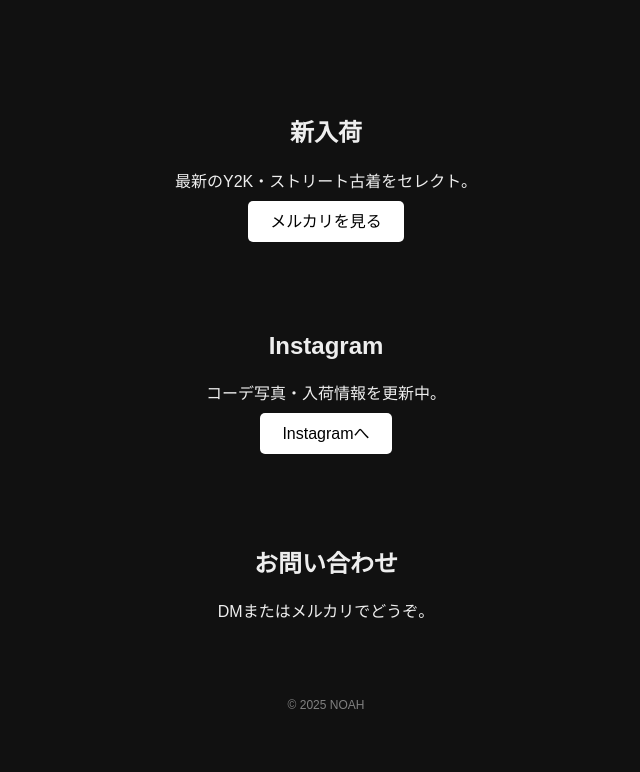
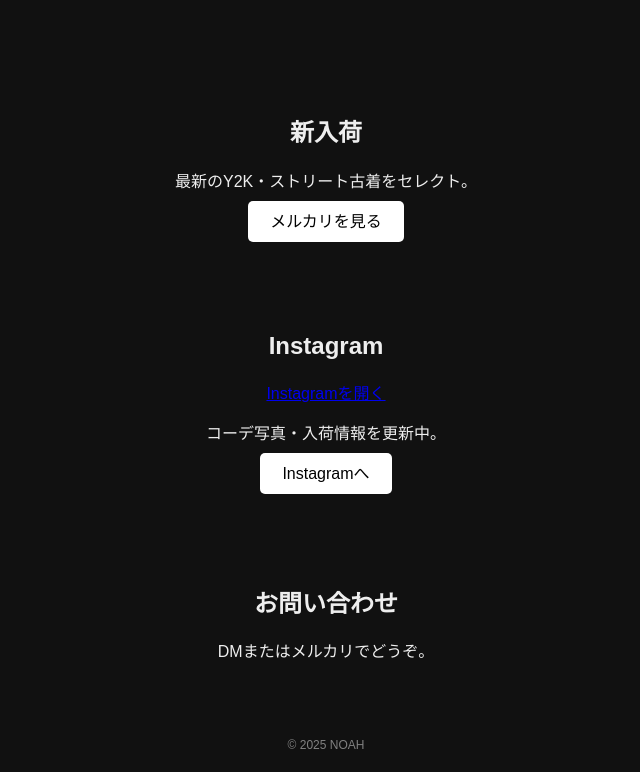
Before and after one commit to rilooo0/noah, a plain HTML site: page index.html in a window 1280 px wide. Shown: the part 132-904 px from the top of the page, without its empty margins (314-954 px from the left). Before the commit the page ends 864 px from the top, so only its background shows below. Drawn offline with Linux system fonts and the light colour scheme.

Commit message:
Add files via upload
instagramidの追加

```diff
--- a/index.html
+++ b/index.html
@@ -27,6 +27,9 @@
 
 <div class="section">
   <h2>Instagram</h2>
+  <a href="https://www.instagram.com/rilooo0" target="_blank">
+  Instagramを開く
+</a>
   <p>コーデ写真・入荷情報を更新中。</p>
   <a class="btn" href="#">Instagramへ</a>
 </div>
```
